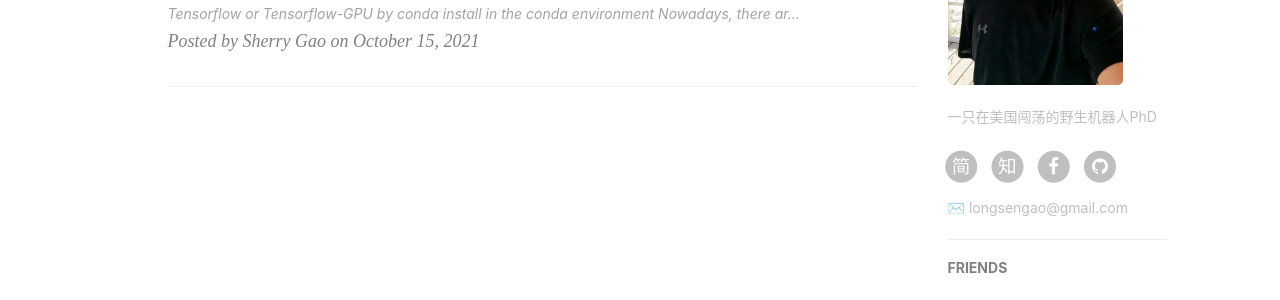
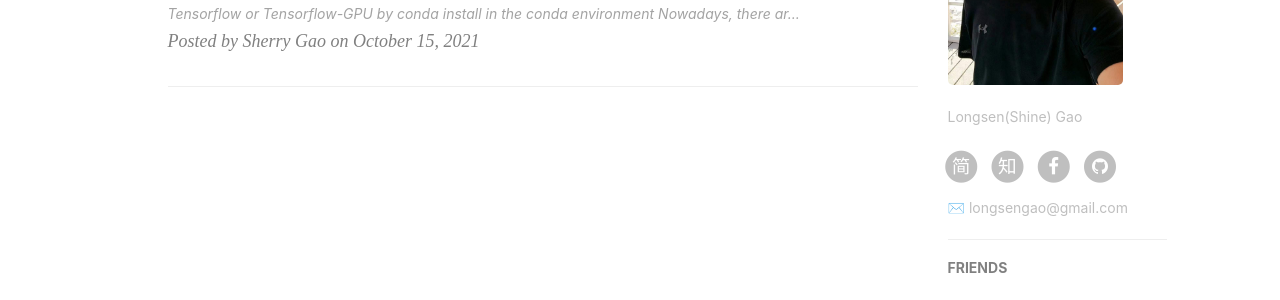
Before and after one commit to gaolongsen/gaolongsen.github.io, a Jekyll site: the page built from index.html, in a window 1280 px wide. Shown: the part 809-1109 px from the top of the page. Built offline with Jekyll 4.4.1, drawn with Linux system fonts in a browser that asks for light colours; nearby versions of some CDN libraries; the list of posts is cut into pages by our own code; comment, search, counter and statistics services are not loaded.

Commit message:
Update _config.yml

```diff
--- a/_config.yml
+++ b/_config.yml
@@ -11,7 +11,7 @@ github_repo: "https://github.com/gaolongsen/gaolongsen.github.io.git" # you code
 
 # Sidebar settings
 sidebar: true                           # whether or not using Sidebar.
-sidebar-about-description: "一只在美国闯荡的野生机器人PhD"
+sidebar-about-description: "Longsen(Shine) Gao"
 sidebar-avatar: /img/Longsen.jpg      # use absolute URL, seeing it's used in both `/` and `/about/`
 
 
```
